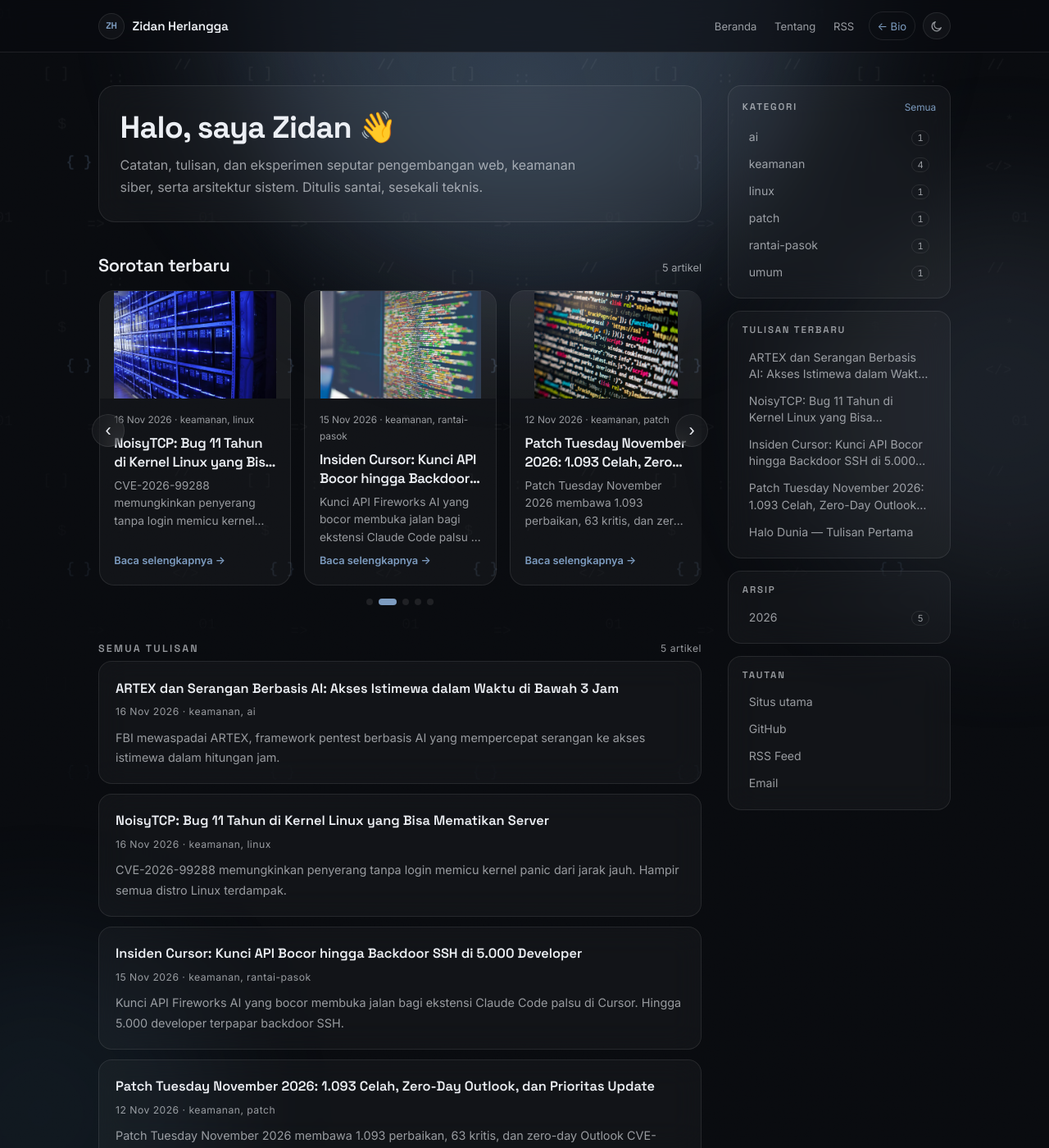
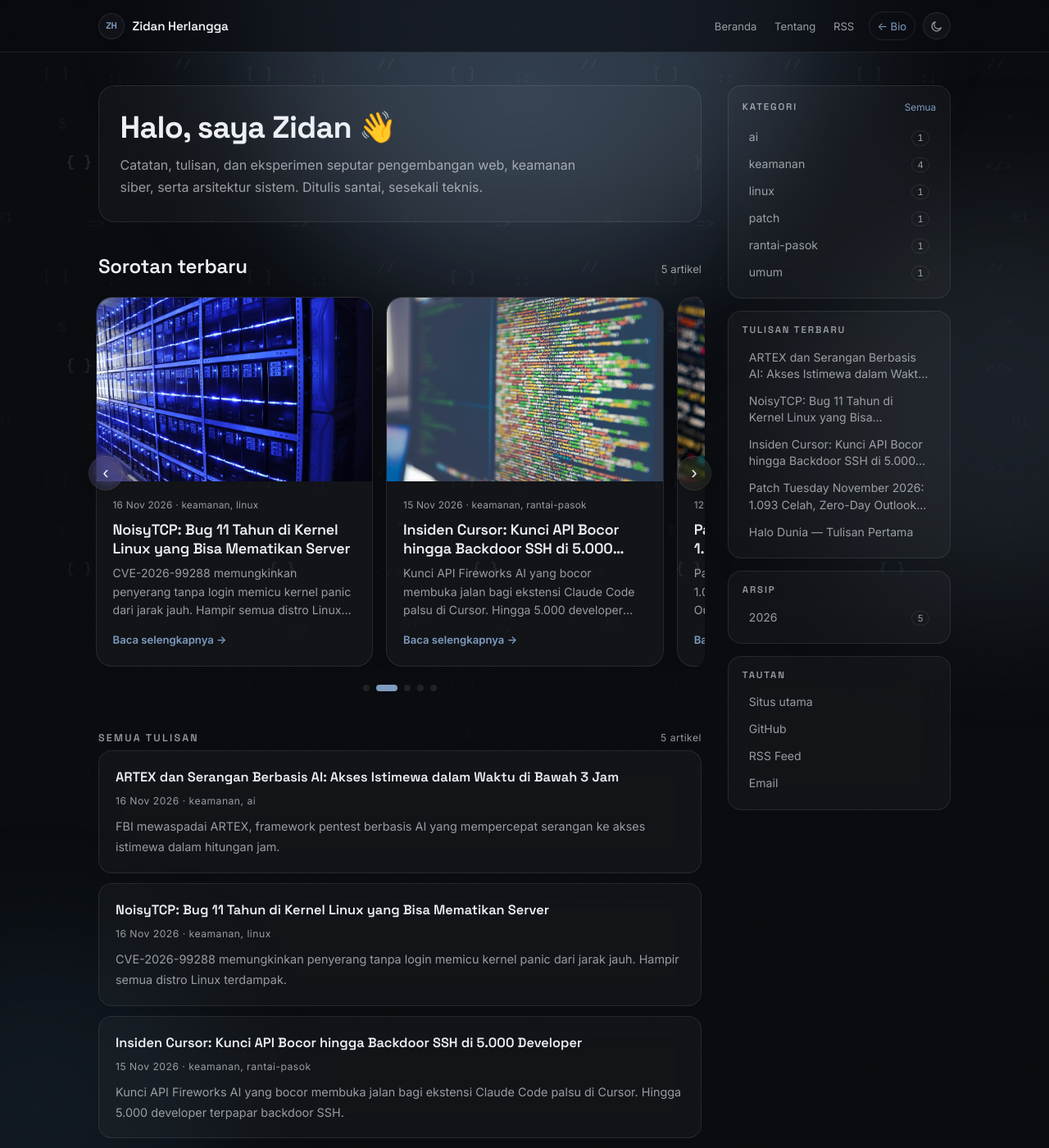
Before and after one commit to zidan-herlangga/blog, a Jekyll site: the page built from index.md, in a window 1280 px wide and 1400 px high. Shown: the whole window at 82% size. Built offline with Jekyll 4.4.1, drawn with Linux system fonts in a browser that asks for light colours; comment, search, counter and statistics services are not loaded.

Commit message:
fix: hapus CSS carousel duplikat (override lama)

```diff
--- a/assets/css/style.css
+++ b/assets/css/style.css
@@ -1276,7 +1276,7 @@ hr {
 
 .carousel {
   position: relative;
-  margin-bottom: 2.5rem;
+  margin: 0 0 2.75rem;
 }
 
 .carousel__head {
@@ -1284,17 +1284,18 @@ hr {
   align-items: baseline;
   justify-content: space-between;
   gap: 1rem;
-  margin-bottom: 1rem;
+  margin-bottom: 1.1rem;
 }
 
 .carousel__head h2 {
   margin: 0;
-  font-size: 1.35rem;
+  font-size: 1.5rem;
+  letter-spacing: -0.01em;
 }
 
 .carousel__count {
   color: var(--muted);
-  font-size: 0.8rem;
+  font-size: 0.82rem;
 }
 
 .carousel__viewport {
@@ -1303,7 +1304,9 @@ hr {
   scroll-behavior: smooth;
   -webkit-overflow-scrolling: touch;
   scrollbar-width: none;
-  border-radius: 18px;
+  border-radius: 20px;
+  margin: 0 -0.25rem;
+  padding: 0.25rem;
 }
 
 .carousel__viewport::-webkit-scrollbar {
@@ -1316,20 +1319,20 @@ hr {
 }
 
 .carousel__slide {
-  flex: 0 0 100%;
+  flex: 0 0 88%;
   scroll-snap-align: start;
   min-width: 0;
 }
 
 @media (min-width: 640px) {
   .carousel__slide {
-    flex-basis: 85%;
+    flex-basis: 62%;
   }
 }
 
-@media (min-width: 900px) {
+@media (min-width: 960px) {
   .carousel__slide {
-    flex-basis: calc((100% - 2rem) / 3);
+    flex-basis: 46%;
   }
 }
 
@@ -1338,23 +1341,25 @@ hr {
   flex-direction: column;
   height: 100%;
   border: 1px solid var(--line);
-  border-radius: 18px;
+  border-radius: 20px;
   background: var(--card);
   overflow: hidden;
   text-decoration: none;
   color: var(--fg);
-  transition: transform 0.2s ease, border-color 0.2s ease;
+  box-shadow: 0 6px 24px rgb(0 0 0 / 0.06);
+  transition: transform 0.22s ease, border-color 0.22s ease, box-shadow 0.22s ease;
 }
 
 .carousel__card:hover {
-  transform: translateY(-3px);
-  border-color: color-mix(in oklab, var(--accent) 45%, var(--line));
+  transform: translateY(-4px);
+  border-color: color-mix(in oklab, var(--accent) 40%, var(--line));
+  box-shadow: 0 12px 32px rgb(0 0 0 / 0.1);
   text-decoration: none;
 }
 
 .carousel__media {
   display: block;
-  aspect-ratio: 16 / 9;
+  aspect-ratio: 3 / 2;
   overflow: hidden;
   background: var(--card);
 }
@@ -1362,15 +1367,20 @@ hr {
 .carousel__media img {
   width: 100%;
   height: 100%;
-  object-fit: contain;
+  object-fit: cover;
   display: block;
+  transition: transform 0.4s ease;
+}
+
+.carousel__card:hover .carousel__media img {
+  transform: scale(1.04);
 }
 
 .carousel__body {
   display: flex;
   flex-direction: column;
-  gap: 0.45rem;
-  padding: 1rem 1.1rem 1.15rem;
+  gap: 0.5rem;
+  padding: 1.15rem 1.25rem 1.25rem;
   flex: 1;
 }
 
@@ -1378,12 +1388,15 @@ hr {
   color: var(--muted);
   font-size: 0.74rem;
   margin: 0;
+  letter-spacing: 0.02em;
 }
 
 .carousel__title {
   margin: 0;
-  font-size: 1.05rem;
-  line-height: 1.35;
+  font-size: 1.12rem;
+  line-height: 1.3;
+  font-weight: 600;
+  letter-spacing: -0.01em;
   display: -webkit-box;
   -webkit-line-clamp: 2;
   -webkit-box-orient: vertical;
@@ -1393,8 +1406,8 @@ hr {
 .carousel__excerpt {
   margin: 0;
   color: var(--muted);
-  font-size: 0.86rem;
-  line-height: 1.55;
+  font-size: 0.88rem;
+  line-height: 1.6;
   display: -webkit-box;
   -webkit-line-clamp: 3;
   -webkit-box-orient: vertical;
@@ -1403,8 +1416,9 @@ hr {
 
 .carousel__cta {
   margin-top: auto;
+  padding-top: 0.35rem;
   color: var(--accent-text);
-  font-size: 0.8rem;
+  font-size: 0.82rem;
   font-weight: 600;
 }
 
@@ -1412,20 +1426,21 @@ hr {
   position: absolute;
   top: 50%;
   transform: translateY(-50%);
-  width: 40px;
-  height: 40px;
+  width: 42px;
+  height: 42px;
   border-radius: 999px;
   border: 1px solid var(--line);
   background: var(--card);
   backdrop-filter: blur(12px);
   -webkit-backdrop-filter: blur(12px);
   color: var(--fg);
-  font-size: 1.35rem;
+  font-size: 1.4rem;
   line-height: 1;
   cursor: pointer;
   z-index: 5;
   display: grid;
   place-items: center;
+  box-shadow: 0 4px 14px rgb(0 0 0 / 0.08);
   transition: transform 0.18s ease, border-color 0.18s ease, background-color 0.18s ease;
 }
 
@@ -1435,19 +1450,19 @@ hr {
   background: color-mix(in oklab, var(--accent) 10%, var(--card));
 }
 
-.carousel__btn--prev { left: -0.5rem; }
-.carousel__btn--next { right: -0.5rem; }
+.carousel__btn--prev { left: -0.75rem; }
+.carousel__btn--next { right: -0.75rem; }
 
 @media (max-width: 640px) {
-  .carousel__btn--prev { left: 0.25rem; }
-  .carousel__btn--next { right: 0.25rem; }
+  .carousel__btn--prev { left: 0.35rem; }
+  .carousel__btn--next { right: 0.35rem; }
 }
 
 .carousel__dots {
   display: flex;
   justify-content: center;
-  gap: 0.45rem;
-  margin-top: 1rem;
+  gap: 0.5rem;
+  margin-top: 1.15rem;
 }
 
 .carousel__dots button {
@@ -1458,11 +1473,11 @@ hr {
   border-radius: 999px;
   background: var(--line);
   cursor: pointer;
-  transition: width 0.2s ease, background-color 0.2s ease;
+  transition: width 0.22s ease, background-color 0.22s ease;
 }
 
 .carousel__dots button.is-active {
-  width: 22px;
+  width: 26px;
   background: var(--accent);
 }
 
@@ -1470,7 +1485,8 @@ hr {
   .carousel__viewport {
     scroll-behavior: auto;
   }
-  .carousel__card {
+  .carousel__card,
+  .carousel__media img {
     transition: none;
   }
 }
```
